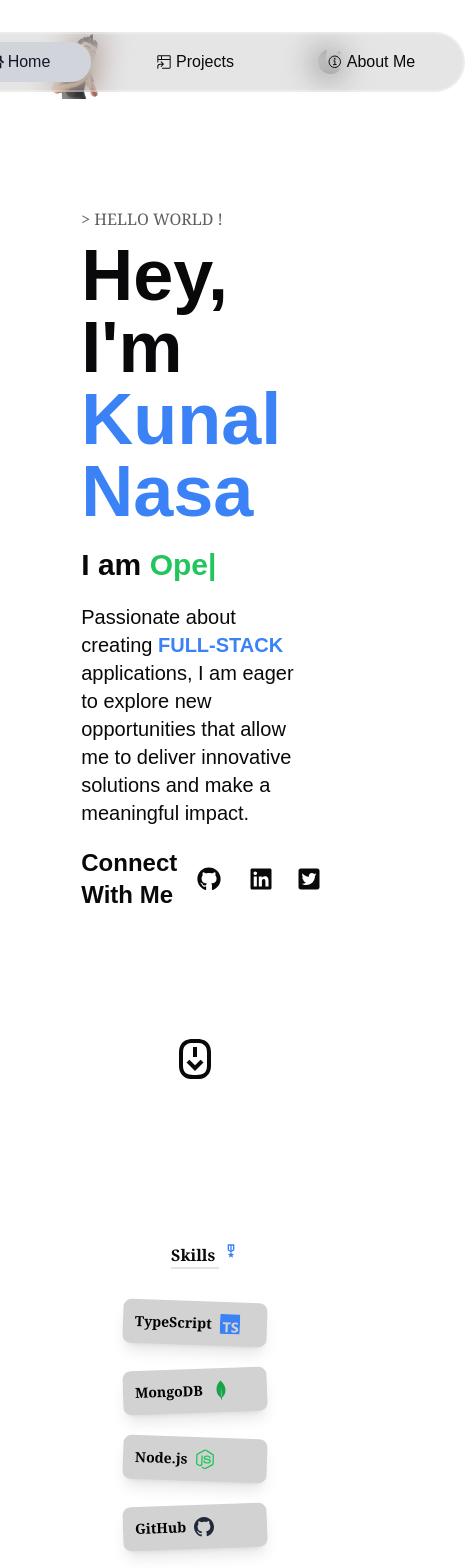
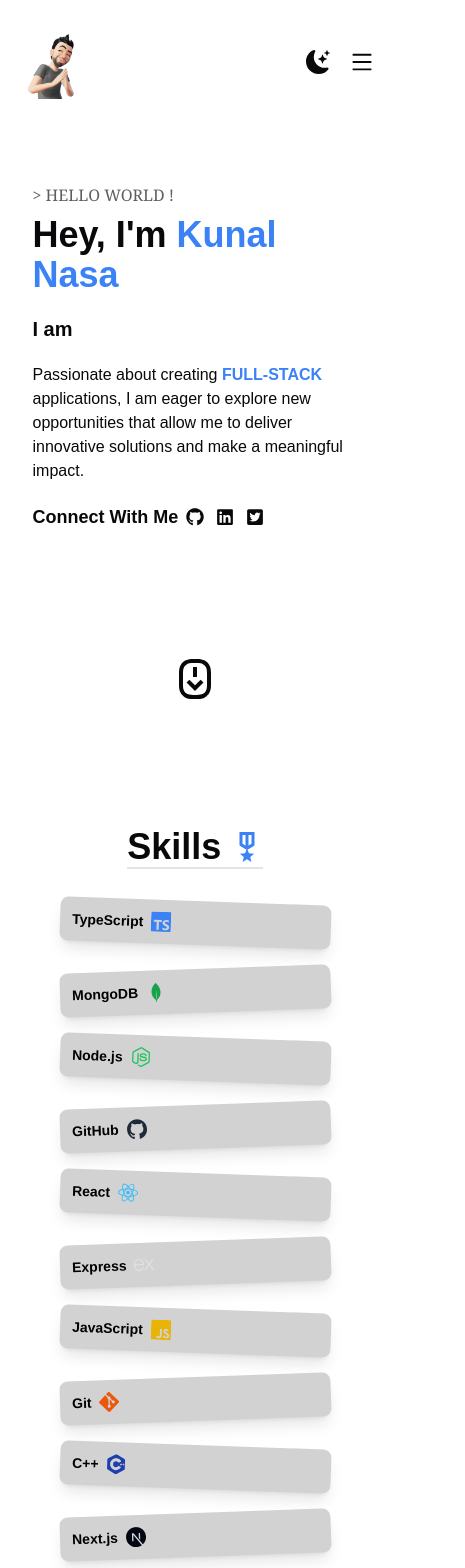
Before and after one commit to Mr-Dwight-Schrute-CPU/portfolio, a Next.js app: page / in a window 390 px wide. Shown: the top 1568 px of the page, 465 px wide, since content can reach past the window. Built offline with nearby package versions, Linux system fonts and the light colour scheme.

Commit message:
made fully responsive and added shadcn dialog

```diff
--- a/package.json
+++ b/package.json
@@ -9,6 +9,7 @@
     "lint": "next lint"
   },
   "dependencies": {
+    "@radix-ui/react-dialog": "^1.1.2",
     "@radix-ui/react-icons": "^1.3.1",
     "@radix-ui/react-toast": "^1.2.2",
     "@react-spring/web": "^9.7.5",
--- a/src/app/globals.css
+++ b/src/app/globals.css
@@ -38,7 +38,7 @@
 }
 
 .tilt-button {
-  @apply border-2 border-gray-500 font-semibold py-4 px-10 rounded-md shadow-lg transition-transform duration-300 ease-in-out;
+  @apply border-2 border-gray-500 font-semibold py-2 px-5 md:py-4 md:px-10 rounded-md shadow-lg transition-transform duration-300 ease-in-out;
   perspective: 1000px; /* Perspective for the 3D effect */
 }
 
--- a/src/app/page.tsx
+++ b/src/app/page.tsx
@@ -17,28 +17,28 @@
   const router = useRouter();
 
   return (
-    <div className="relative h-auto flex flex-col mx-auto w-7/12">
-      <div className="mt-20">
+    <div className="relative h-auto w-10/12 flex flex-col mx-auto md:w-7/12">
+      <div className="md:mt-20 mt-14">
         <p className="opacity-65 py-1 font-serif uppercase">&gt; Hello World !</p>
-        <h1 className="text-7xl font-bold my-1">Hey, I&apos;m <span className="text-blue-500">Kunal Nasa</span></h1>
-        <h3 className="text-3xl font-bold my-5">I am <TypingAnimation /></h3>
-        <h4 className="text-xl">
+        <h1 className="md:text-7xl text-4xl font-bold my-1">Hey, I&apos;m <span className="text-blue-500">Kunal Nasa</span></h1>
+        <h3 className="md:text-3xl text-xl font-bold my-5">I am <TypingAnimation /></h3>
+        <h4 className="md:text-xl">
           Passionate about creating <span className="text-blue-500 font-semibold uppercase">full-stack</span> applications, I am eager to explore new opportunities that allow me to deliver innovative solutions and make a meaningful impact.
         </h4>
 
-        <div className="flex font-semibold items-center text-2xl my-5 gap-3">
+        <div className="flex font-semibold items-center md:text-2xl text-lg my-5 gap-1 md:gap-3">
           <p>Connect With Me</p>
-          <Link className="transform hover:-translate-y-2 transition-all duration-300 hover:scale-105 hover:shadow-lg hover:shadow-gray-500/50 p-2 rounded-full" href='https://github.com/KunalNasa' target="_blank" rel="noopener noreferrer"><FaGithub /></Link>
-          <Link className="transform hover:-translate-y-2 transition-all duration-300 hover:scale-105 hover:shadow-lg hover:shadow-gray-500/50 p-2 rounded-full" href='https://www.linkedin.com/in/kunal-nasa-24840b249/' target="_blank" rel="noopener noreferrer"><FaLinkedin /></Link>
-          <Link className="transform hover:-translate-y-2 transition-all duration-300 hover:scale-105 hover:shadow-lg hover:shadow-gray-500/50 p-1 rounded-full" href='https://x.com/nasa_kunal' target="_blank" rel="noopener noreferrer"><FaTwitterSquare /></Link>
+          <Link className="transform hover:-translate-y-2 transition-all duration-300 hover:scale-105 hover:shadow-lg hover:shadow-gray-500/50 p-1 md:p-2 rounded-full" href='https://github.com/KunalNasa' target="_blank" rel="noopener noreferrer"><FaGithub /></Link>
+          <Link className="transform hover:-translate-y-2 transition-all duration-300 hover:scale-105 hover:shadow-lg hover:shadow-gray-500/50 p-1 md:p-2 rounded-full" href='https://www.linkedin.com/in/kunal-nasa-24840b249/' target="_blank" rel="noopener noreferrer"><FaLinkedin /></Link>
+          <Link className="transform hover:-translate-y-2 transition-all duration-300 hover:scale-105 hover:shadow-lg hover:shadow-gray-500/50 p-1 md:p-2 rounded-full" href='https://x.com/nasa_kunal' target="_blank" rel="noopener noreferrer"><FaTwitterSquare /></Link>
         </div>
         <div className="h-64 text-5xl w-full flex items-center justify-center animation-bounce">
           <RiScrollToBottomLine />
         </div>
       </div>
 
-      <div className="my-14 mx-auto font-serif">
-        <h2 className=" lg:text-7xl md:text-5xl sm:text-4xl  flex font-bold w-1/3 border-b-2 mx-auto mb-8">
+      <div className="md:my-14 my-5 w-10/12 mx-auto">
+        <h2 className=" lg:text-7xl md:text-5xl text-4xl flex font-bold items-center w-1/2 md:w-1/3 border-b-2 mx-auto mb-8">
           Skills <span className="text-blue-500 px-2"><MdOutlineMilitaryTech /></span>
         </h2>
         <div className="grid grid-cols-1 sm:grid-cols-2 md:grid-cols-3 lg:grid-cols-4 gap-6 mx-auto">
@@ -57,7 +57,7 @@
       </div>
 
       <div className="projects-div my-14 font-serif">
-        <h3 className="md:text-4xl flex font-bold w-1/3 mb-8"> <span className="text-green-500">___</span> Projects </h3>
+        <h3 className="md:text-4xl text-3xl flex font-bold w-1/3 mb-8"> <span className="text-green-500">___</span> Projects </h3>
         <div className="flex justify-center w-full">
         <div className="grid grid-cols-1 sm:grid-cols-2 gap-6">
         {projects.map((project, index) => (
--- a/src/app/projects/page.tsx
+++ b/src/app/projects/page.tsx
@@ -42,10 +42,10 @@
       <div className='my-10 mt-20 w-full text-right'>
       <Link href="/#EmailSection">
         <button className='tilt-button'>
-          <div className='text-xl'>
+          <div className='md:text-xl'>
           Liked My Projects ?
           </div>
-          <div className='flex p-2 items-center gap-2 text-sm'>
+          <div className='flex p-1 md:p-2 items-center gap-2 text-sm'>
           Show some love here
           <FaChevronRight/>
           </div>
--- a/src/components/Navbar.tsx
+++ b/src/components/Navbar.tsx
@@ -1,29 +1,73 @@
 'use client'
-import React from 'react'
+import React, { useState } from 'react'
 import Link from 'next/link'
 import { usePathname } from 'next/navigation'
 import { FaHome } from "react-icons/fa";
 import { GoProjectSymlink } from "react-icons/go";
 import { IoInformationCircleOutline } from "react-icons/io5";
+import { AiOutlineMenu } from "react-icons/ai"; // Hamburger icon
 import ThemeToggle from './ThemeToggle'
-import Image from 'next/image';
+import Image from 'next/image'
+import { Dialog, DialogContent, DialogTitle, DialogOverlay } from '@radix-ui/react-dialog';
+
 const Navbar = () => {
-    const pathname = usePathname();
+  const pathname = usePathname();
+  const [isOpen, setIsOpen] = useState(false);
 
   return (
-    <nav className="flex my-2 justify-between items-center sticky top-0 w-full py-4 z-50 px-10">
+    <nav className="flex my-2 justify-between items-center sticky top-0 w-full py-4 z-50 px-4 md:px-10">
+
       {/* Logo */}
-      <Link href='/' className='gradient-text font-futura-3d text-4xl font-bold'><Image className='rounded-lg' width={75} height={75} src="/Images/AppLogo.webp" alt="" /></Link>
+      <Link href="/" className="text-4xl font-bold">
+        <Image className="rounded-lg" width={75} height={75} src="/Images/AppLogo.webp" alt="App Logo" />
+      </Link>
 
-      {/* Centered Links */}
-      <div className="absolute left-1/2 transform -translate-x-1/2 border-2 border-white/30 bg-black/10 backdrop-blur-lg  border-gray-400 rounded-full py-2 px-5 flex gap-8">
-        <Link href="/" className={`py-2 min-w-36 justify-center px-4 flex items-center gap-1 rounded-full ${pathname === '/' ? 'bg-gray-300 text-gray-900' : 'hover:bg-gray-300 hover:text-gray-900'}`}><FaHome/>Home</Link>
-        <Link href="/projects" className={`py-2 min-w-36 justify-center flex items-center gap-1 px-4 rounded-full ${pathname === '/projects' ? 'bg-gray-300 text-gray-900' : 'hover:bg-gray-300 hover:text-gray-900'}`}><GoProjectSymlink/>Projects</Link>
-        <Link href="/about" className={`py-2 min-w-36 justify-center flex items-center gap-1 px-4 rounded-full ${pathname === '/about' ? 'bg-gray-300 text-gray-900' : 'hover:bg-gray-300 hover:text-gray-900'}`}><IoInformationCircleOutline/>About Me</Link>
+      {/* Centered Links for Laptop/Tablet */}
+      <div className="hidden md:flex absolute left-1/2 transform -translate-x-1/2 border-2 border-white/30 bg-black/10 backdrop-blur-lg border-gray-400 rounded-full py-2 px-5 gap-8">
+        <Link href="/" className={`py-2 min-w-36 justify-center px-4 flex items-center gap-1 rounded-full ${pathname === '/' ? 'bg-gray-300 text-gray-900' : 'hover:bg-gray-300 hover:text-gray-900'}`}>
+          <FaHome /> Home
+        </Link>
+        <Link href="/projects" className={`py-2 min-w-36 justify-center px-4 flex items-center gap-1 rounded-full ${pathname === '/projects' ? 'bg-gray-300 text-gray-900' : 'hover:bg-gray-300 hover:text-gray-900'}`}>
+          <GoProjectSymlink /> Projects
+        </Link>
+        <Link href="/about" className={`py-2 min-w-36 justify-center px-4 flex items-center gap-1 rounded-full ${pathname === '/about' ? 'bg-gray-300 text-gray-900' : 'hover:bg-gray-300 hover:text-gray-900'}`}>
+          <IoInformationCircleOutline /> About Me
+        </Link>
       </div>
 
-      {/* Day/Night Toggle */}
-      <ThemeToggle/>
+      {/* Theme Toggle and Hamburger Menu for All Screens */}
+      <div className="flex items-center space-x-3">
+        <ThemeToggle />
+        {/* Conditionally render Hamburger and Close icons */}
+        {!isOpen && (
+          <button onClick={() => setIsOpen(true)} className="md:hidden text-2xl">
+            <AiOutlineMenu />
+          </button>
+        )}
+      </div>
+
+      {/* Sidebar Drawer */}
+      <Dialog open={isOpen} onOpenChange={setIsOpen}>
+        <DialogOverlay className="fixed inset-0 opacity-50" />
+
+        <DialogContent className="relative z-10 rounded-lg shadow-lg w-1/2 p-6">
+          <DialogTitle className="sr-only">Navigation Menu</DialogTitle>
+          <button onClick={() => setIsOpen(false)} className="absolute top-2 right-2 text-xl">
+            &times;
+          </button>
+          <div className="flex flex-col gap-4 mt-4">
+            <Link href="/" onClick={() => setIsOpen(false)} className={`py-2 flex items-center gap-2 ${pathname === '/' ? 'text-indigo-500' : ''}`}>
+              <FaHome /> Home
+            </Link>
+            <Link href="/projects" onClick={() => setIsOpen(false)} className={`py-2 flex items-center gap-2 ${pathname === '/projects' ? 'text-indigo-500' : ''}`}>
+              <GoProjectSymlink /> Projects
+            </Link>
+            <Link href="/about" onClick={() => setIsOpen(false)} className={`py-2 flex items-center gap-2 ${pathname === '/about' ? 'text-indigo-500' : ''}`}>
+              <IoInformationCircleOutline /> About Me
+            </Link>
+          </div>
+        </DialogContent>
+      </Dialog>
     </nav>
   )
 }
```
Also changed, not shown: src/app/about/page.tsx (+4 -4 lines), src/components/ui/dialog.tsx (added, +122 -0 lines), 1 other file (tests, documents, lock files or other folders).
